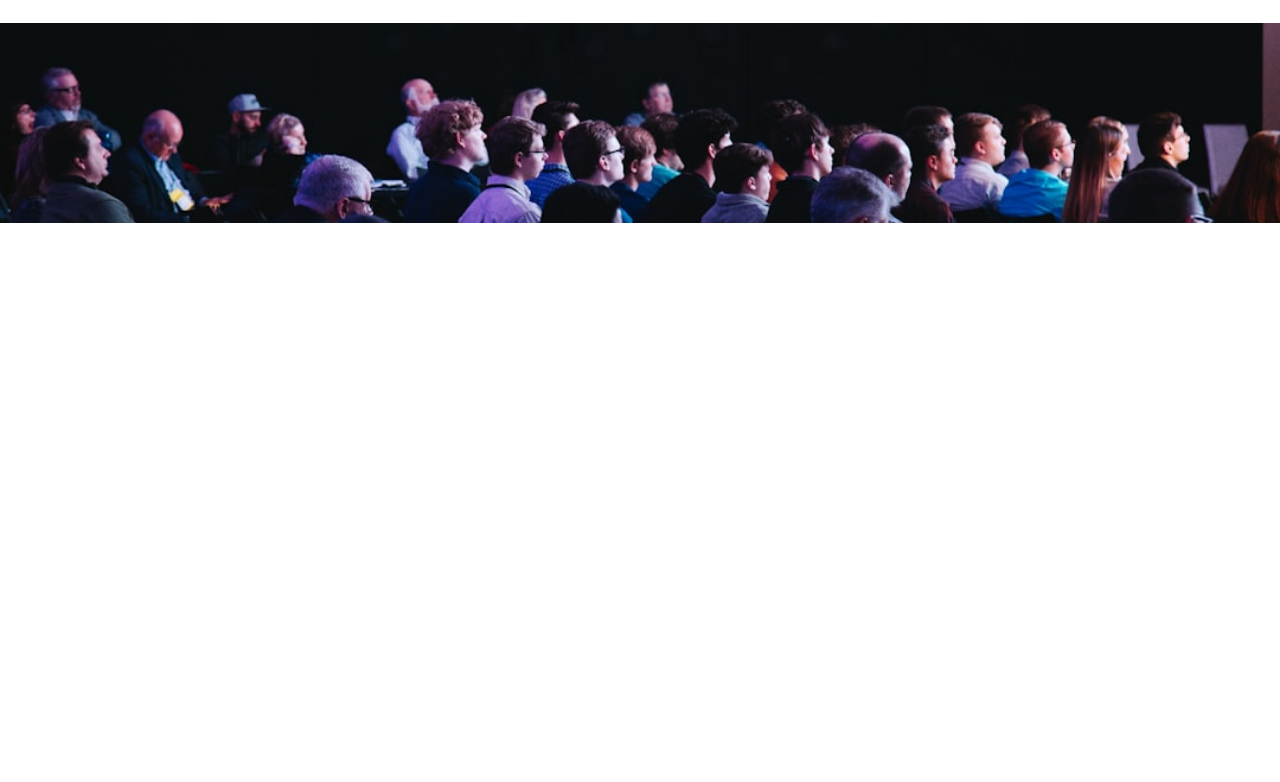
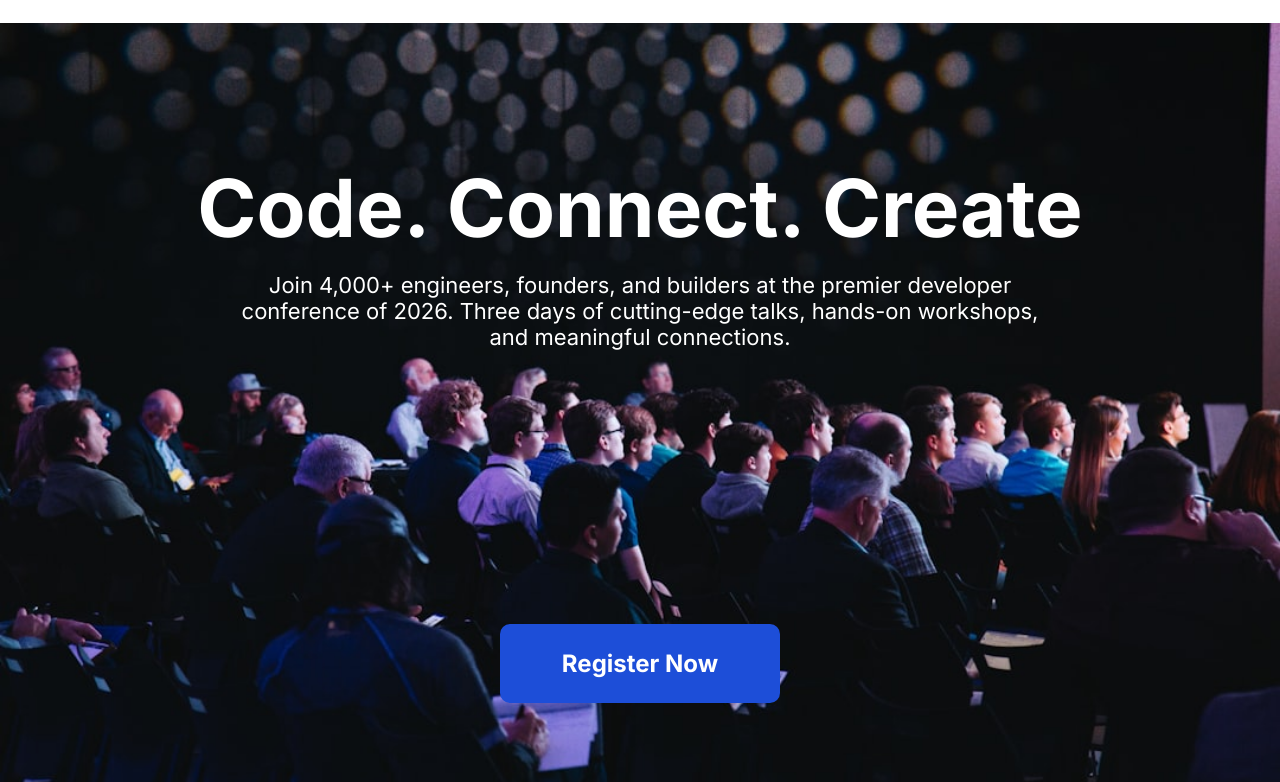
Before and after one commit to sejansorker/Devconf2026, a plain HTML site: page index.html in a window 1280 px wide. Shown: the part 73-855 px from the top of the page. Before the commit the page ends 800 px from the top, so only its background shows below. Drawn offline with nearby package versions, Linux system fonts and the light colour scheme.

Commit message:
banner complete

```diff
--- a/css/style.css
+++ b/css/style.css
@@ -70,8 +70,41 @@ img {
 
 
 /* banner part start */
-#banner{
+#banner {
     background: url(../images/banner.jpg) center/cover no-repeat;
-    padding: 100px 0;
+    padding: 136px 0 79px ;
 }
+
+.banner_main {
+    width: 959px;
+    margin: 0 auto;
+    text-align: center;
+    color: white;
+}
+
+.banner_main h1 {
+    font-family: "Inter", sans-serif;
+    font-size: 80px;
+    font-weight: mixed;
+    padding-bottom: 16px;
+}
+
+.banner_main p {
+    font-family: "Inter", sans-serif;
+    font-size: 22px;
+    font-weight: normal;
+    padding: 0 80px;
+    margin-bottom: 274px;
+}
+.banner_main button{
+    font-family: "Inter", sans-serif;
+    font-size: 24px;
+    font-weight: bold;
+    padding: 25px 62px;
+    background: #1D4ED8;
+    border-radius: 10px;
+    border: none;
+    color:white;
+}
+
 /* banner part end */
--- a/index.html
+++ b/index.html
@@ -45,7 +45,10 @@
     <section id="banner">
         <div class="container">
             <div class="banner_main">
-
+                <h1>Code. Connect. Create</h1>
+                <p>Join 4,000+ engineers, founders, and builders at the premier developer conference of 2026. Three days
+                    of cutting-edge talks, hands-on workshops, and meaningful connections.</p>
+                    <button>Register Now</button>
             </div>
         </div>
     </section>
```
